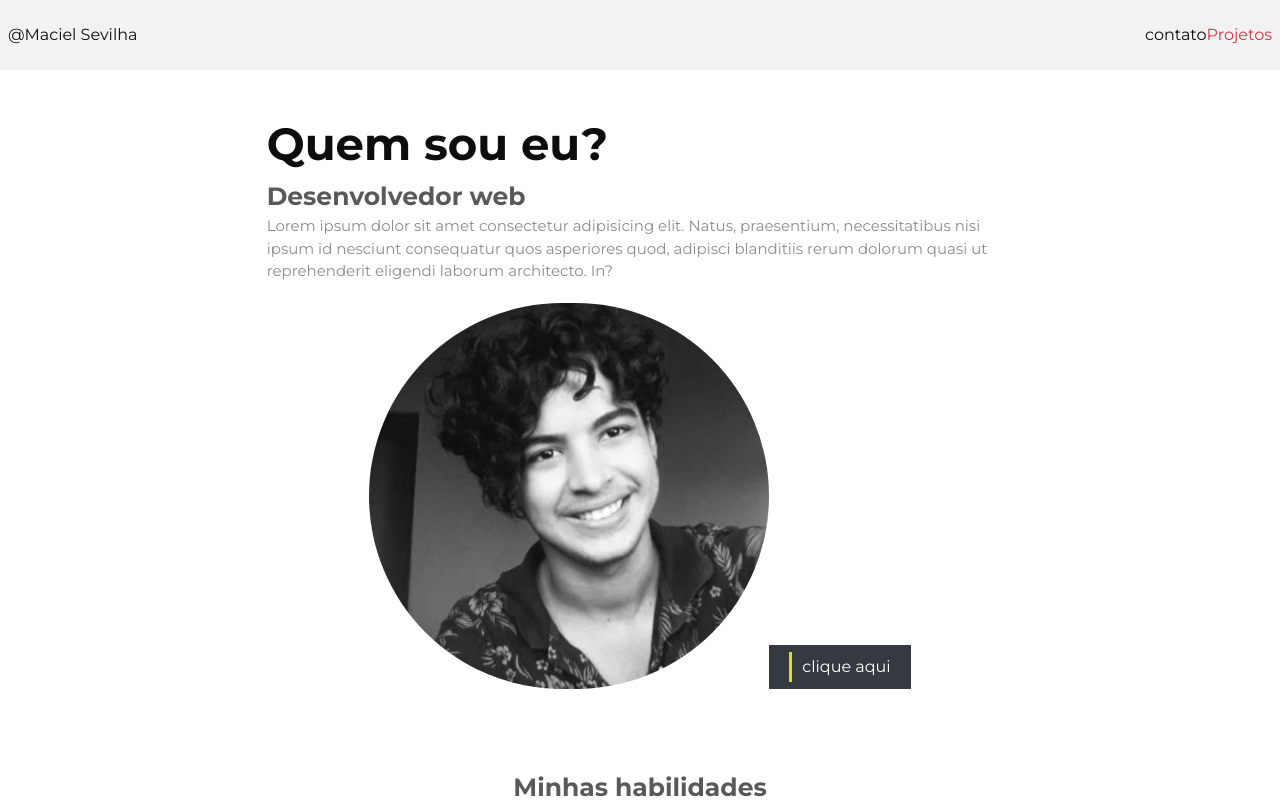
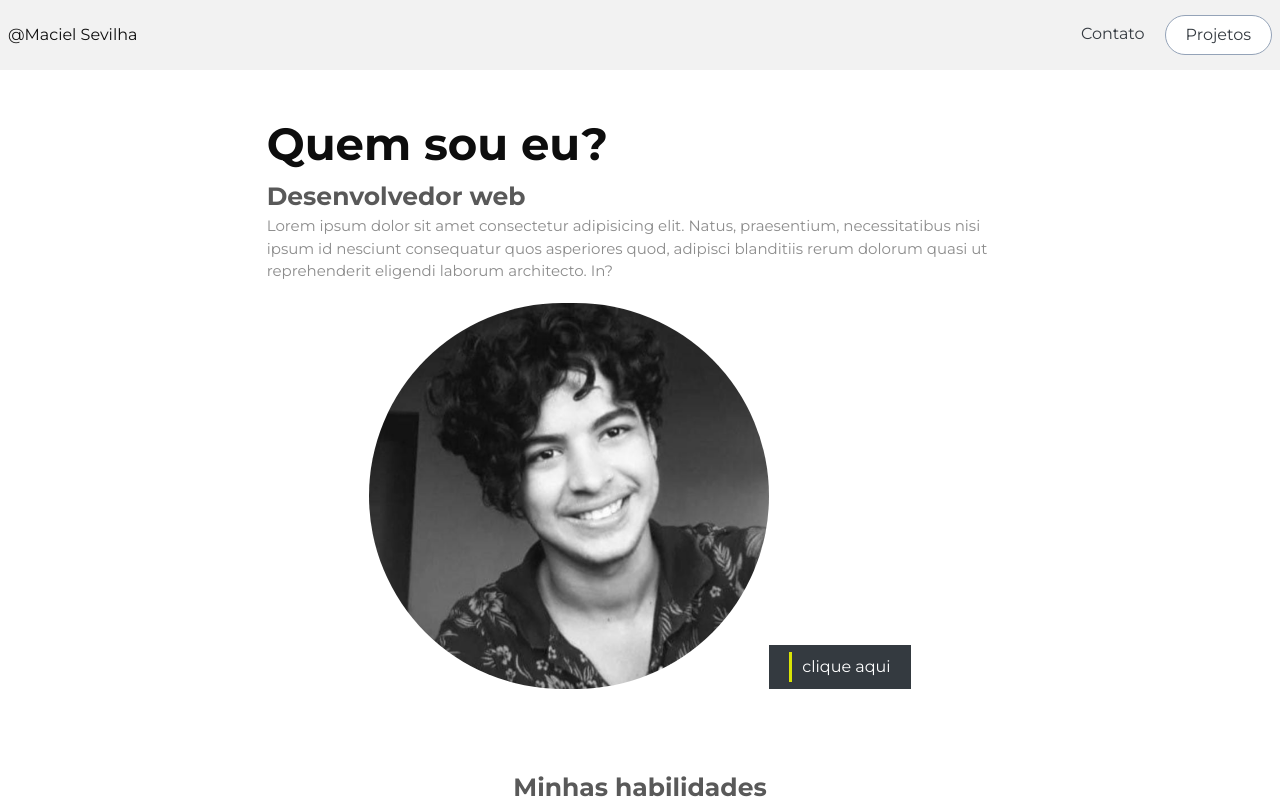
Before and after one commit to macielsevilha/portfolio, a Next.js app: page / in a window 1280 px wide. Shown: the top 800 px of the page. Built offline with nearby package versions, Linux system fonts and the light colour scheme.

Commit message:
criando botão menu

```diff
--- a/src/app/components/_ui/Buttons.jsx
+++ b/src/app/components/_ui/Buttons.jsx
@@ -17,6 +17,8 @@ export function Button(props) {
 
 export function Links(props) {
     return (
-        <Link className='portfolio-btn-links text-danger' href="">{props.name}</Link>
+       <div className='portfolio-btn__link'>
+         <Link  href="">{props.name}</Link>
+       </div>
     )
 }
--- a/src/app/components/_ui/Navbar.jsx
+++ b/src/app/components/_ui/Navbar.jsx
@@ -5,9 +5,9 @@ export function Navbar() {
         <nav className="navbar">
             <ul className="flex my-2">
                 <li>
-                    contato
+                    <Links name="Contato" />
                 </li>
-                <li>
+                <li className="bg-white rounded-full border border-slate-400">
                     <Links name="Projetos" />
                 </li>
             </ul>
--- a/src/app/sass/components/_button.scss
+++ b/src/app/sass/components/_button.scss
@@ -12,6 +12,7 @@
   color: map-get($map: $palette, $key: 'light');
   padding: 7px 20px;
 }
+
 .#{$brand}-btn__button a{
   @extend %btn;
   display: flex;
@@ -81,3 +82,10 @@
     @include duration('after', 45deg);
     @include duration('before', -45deg);
   }
+
+  .#{$brand}-btn__link {
+    @extend %btn;
+    a {
+      color: map-get($map: $palette, $key: 'dark');
+    }
+  }
```
